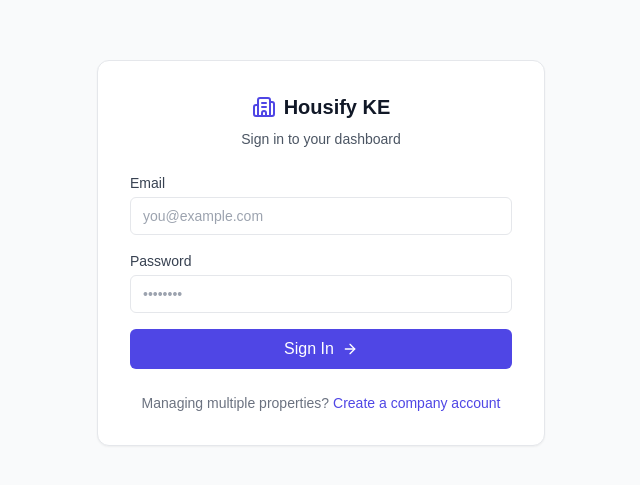
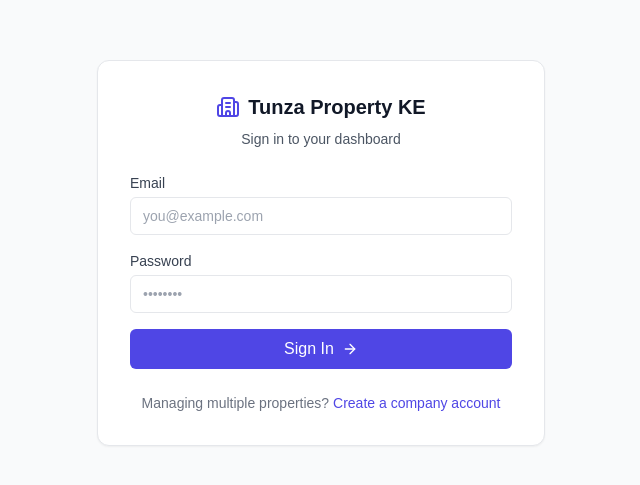
Before and after one commit to Muga-ai/housify, a Next.js app: page /login in a window 1280 px wide. Shown: the part 147-632 px from the top of the page, without its empty margins (319-959 px from the left). Built offline with nearby package versions, Linux system fonts and the light colour scheme; no server answers.

Commit message:
update login page

```diff
--- a/app/admin/dashboard/page.tsx
+++ b/app/admin/dashboard/page.tsx
@@ -223,7 +223,7 @@ export default function AdminDashboard() {
 
   /* ── FindAHome listing URL with utm tracking ── */
   const findAHomeUrl =
-    `https://www.findahome.co.ke/?utm_source=housify&utm_medium=dashboard&utm_campaign=vacant_units`;
+    `https://www.findahome.co.ke/?utm_source=tunzaprop&utm_medium=dashboard&utm_campaign=vacant_units`;
 
   return (
     <main className="min-h-screen bg-gray-50">
--- a/app/admin/invoice/[tenantId]/[month]/page.tsx
+++ b/app/admin/invoice/[tenantId]/[month]/page.tsx
@@ -440,7 +440,7 @@ export default function InvoicePage() {
 
           {/* Footer */}
           <div className="border-t px-8 py-4 flex justify-between items-center text-xs text-gray-400">
-            <p>Generated by Housify KE</p>
+            <p>Generated by Tunza Property KE</p>
             <p>{invNum} · {formatMonth(month)}</p>
           </div>
         </div>
--- a/app/admin/layout.tsx
+++ b/app/admin/layout.tsx
@@ -88,7 +88,7 @@ export default function AdminLayout({ children }: { children: React.ReactNode })
           <AlertTriangle className="h-12 w-12 text-red-500 mx-auto" />
           <h2 className="text-xl font-bold">Subscription inactive</h2>
           <p className="text-gray-600">
-            Your Housify KE subscription has expired. Please renew to continue.
+            Your Tunza Property KE subscription has expired. Please renew to continue.
           </p>
           <button onClick={handleLogout} className="text-sm text-gray-500 underline">
             Sign out
@@ -121,7 +121,7 @@ export default function AdminLayout({ children }: { children: React.ReactNode })
             <div className="flex items-center justify-between">
               <div className="flex items-center gap-2 font-bold text-lg">
                 <Building2 className="h-5 w-5 text-indigo-600" />
-                Housify KE
+                Tunza Property KE
               </div>
               <button className="md:hidden" onClick={() => setIsOpen(false)}>
                 <X className="h-5 w-5" />
@@ -176,7 +176,7 @@ export default function AdminLayout({ children }: { children: React.ReactNode })
             <button onClick={() => setIsOpen(true)}>
               <Menu />
             </button>
-            <span className="font-bold">Housify KE</span>
+            <span className="font-bold">Tunza Property KE</span>
             <button onClick={handleLogout} className="text-red-600 text-sm">
               Logout
             </button>
--- a/app/admin/reports/page.tsx
+++ b/app/admin/reports/page.tsx
@@ -590,7 +590,7 @@ export default function AdminReportsPage() {
 
               {/* Footer */}
               <div className="text-center text-xs text-gray-400 mt-4 py-4">
-                Generated by Housify KE · {org.name} · {formatMonth(month)}
+                Generated by Tunza Property KE · {org.name} · {formatMonth(month)}
               </div>
             </div>
           )}
--- a/app/login/page.tsx
+++ b/app/login/page.tsx
@@ -88,7 +88,7 @@ export default function LoginPage() {
         <div className="flex flex-col items-center mb-6">
           <div className="flex items-center gap-2 text-xl font-bold">
             <Building2 className="h-6 w-6 text-indigo-600" />
-            Housify KE
+            Tunza Property KE
           </div>
           <p className="mt-2 text-sm text-gray-600">Sign in to your dashboard</p>
         </div>
--- a/app/register/page.tsx
+++ b/app/register/page.tsx
@@ -149,7 +149,7 @@ export default function CompanySignupPage() {
       <nav className="border-b border-white/10 px-6 py-4 flex items-center justify-between max-w-7xl mx-auto">
         <Link href="/" className="flex items-center gap-2 font-bold text-lg">
           <Building2 className="h-5 w-5 text-indigo-400" />
-          Housify KE
+          Tunza Property KE
         </Link>
         <Link href="/login" className="text-sm text-white/60 hover:text-white transition">
           Already have an account? Sign in
--- a/app/tenant/layout.tsx
+++ b/app/tenant/layout.tsx
@@ -83,7 +83,7 @@ export default function TenantLayout({ children }: { children: React.ReactNode }
         <header className="md:hidden bg-white border-b px-6 py-4 flex items-center justify-between shadow-sm">
           <div className="flex items-center gap-3">
             <Building2 className="h-7 w-7 text-indigo-600" />
-            <span className="font-bold text-xl">Housify KE</span>
+            <span className="font-bold text-xl">Tunza Property KE</span>
           </div>
           <button onClick={handleLogout} className="text-red-600 hover:text-red-700 transition">
             <LogOut className="h-6 w-6" />
--- a/lib/invite.ts
+++ b/lib/invite.ts
@@ -35,7 +35,7 @@ export interface InviteData {
 export async function createTenantInvite(
   tenantId: string,
   email: string,
-  orgId: string           // ← NEW param
+  orgId: string
 ): Promise<string> {
   const code = nanoid(32);
 
```
